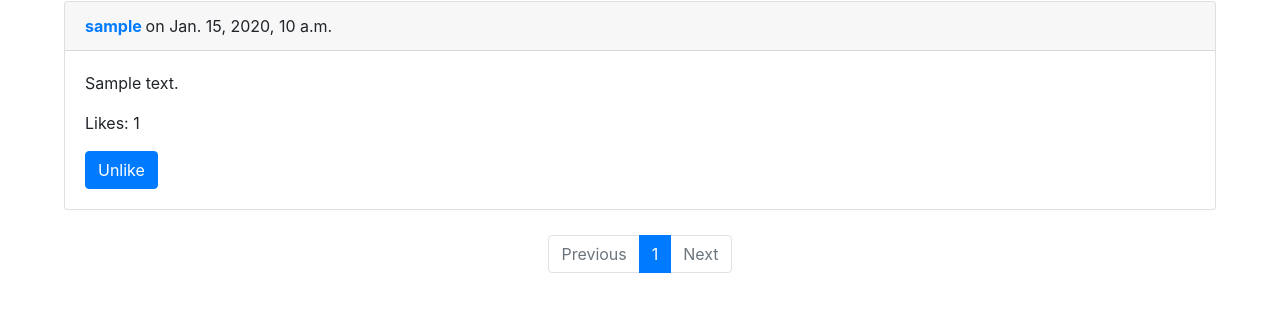
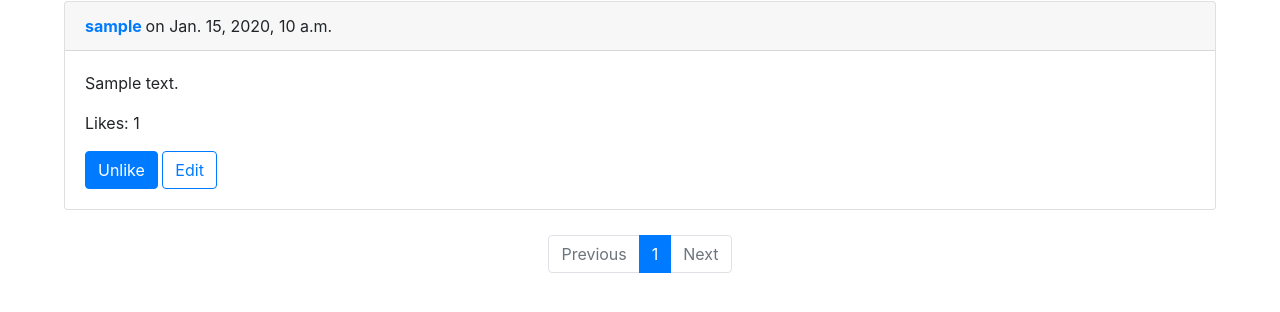
Before and after one commit to tom55dev/Network, a Django app: a page that uses network/templates/network/profile.html in a window 1280 px wide. Shown: the part 348-660 px from the top of the page. Run offline with Django 3.2, Linux system fonts and the light colour scheme; a user stored in the database is signed in; tables that the repository leaves empty hold one stand-in row (values such as "Sample post"); some libraries are stand-ins or nearby versions.

Commit message:
feat: edit posts from profile

```diff
--- a/network/static/network/main.js
+++ b/network/static/network/main.js
@@ -42,7 +42,7 @@ document.addEventListener('DOMContentLoaded', function () {
 
           card.querySelector('.edit-post-textarea').innerHTML = oldPostText;
           card.querySelector('.save-post-btn').addEventListener('click', function() {
-              fetch(`edit/${card.id}`, {
+              fetch(`/edit/${card.id}`, {
                   method: 'POST',
                   body: JSON.stringify ({
                       "edited_post": card.querySelector('.edit-post-textarea').value
@@ -114,7 +114,6 @@ document.addEventListener('DOMContentLoaded', function () {
               })
               .then(response => response.json())
               .then(data => {
-                  console.log(data);
                   console.log(`Now you follow ${username}.`);
                   document.querySelector('.followers').innerHTML = `Followers: ${data.followers}`;
                   followButton.innerHTML = data.button_text;
@@ -128,7 +127,6 @@ document.addEventListener('DOMContentLoaded', function () {
               })
               .then(response => response.json())
               .then(data => {
-                  console.log(data);
                   console.log(`You don't follow ${username} anymore.`);
                   document.querySelector('.followers').innerHTML = `Followers: ${data.followers}`;
                   followButton.innerHTML = data.button_text;
--- a/network/templates/network/profile.html
+++ b/network/templates/network/profile.html
@@ -38,6 +38,17 @@
                     {% else %}
                         <button type="button" class="like-post-btn btn btn-primary">Like</button>
                     {% endif %}
+
+                    {% if post.user == current_user %}
+                        <button type="button" class="edit-post-btn btn btn-outline-primary">Edit</button>
+                    {% endif %}
+                </div>
+
+                <div class="edit-card-body">
+                    <textarea name="editing" class="edit-post-textarea" rows="6" cols="80"></textarea>
+                    <div class="save-button">
+                        <button type="button" class="save-post-btn btn btn-outline-primary">Save</button>
+                    </div>
                 </div>
         </div>
     {% endfor %}
--- a/network/views.py
+++ b/network/views.py
@@ -224,5 +224,6 @@ def profile(request, username):
         "following": following,
         "followers": followers,
         "to_follow": to_follow,
-        "show_follow_button": show_follow_button
+        "show_follow_button": show_follow_button,
+        "current_user": request.user
     })
```
